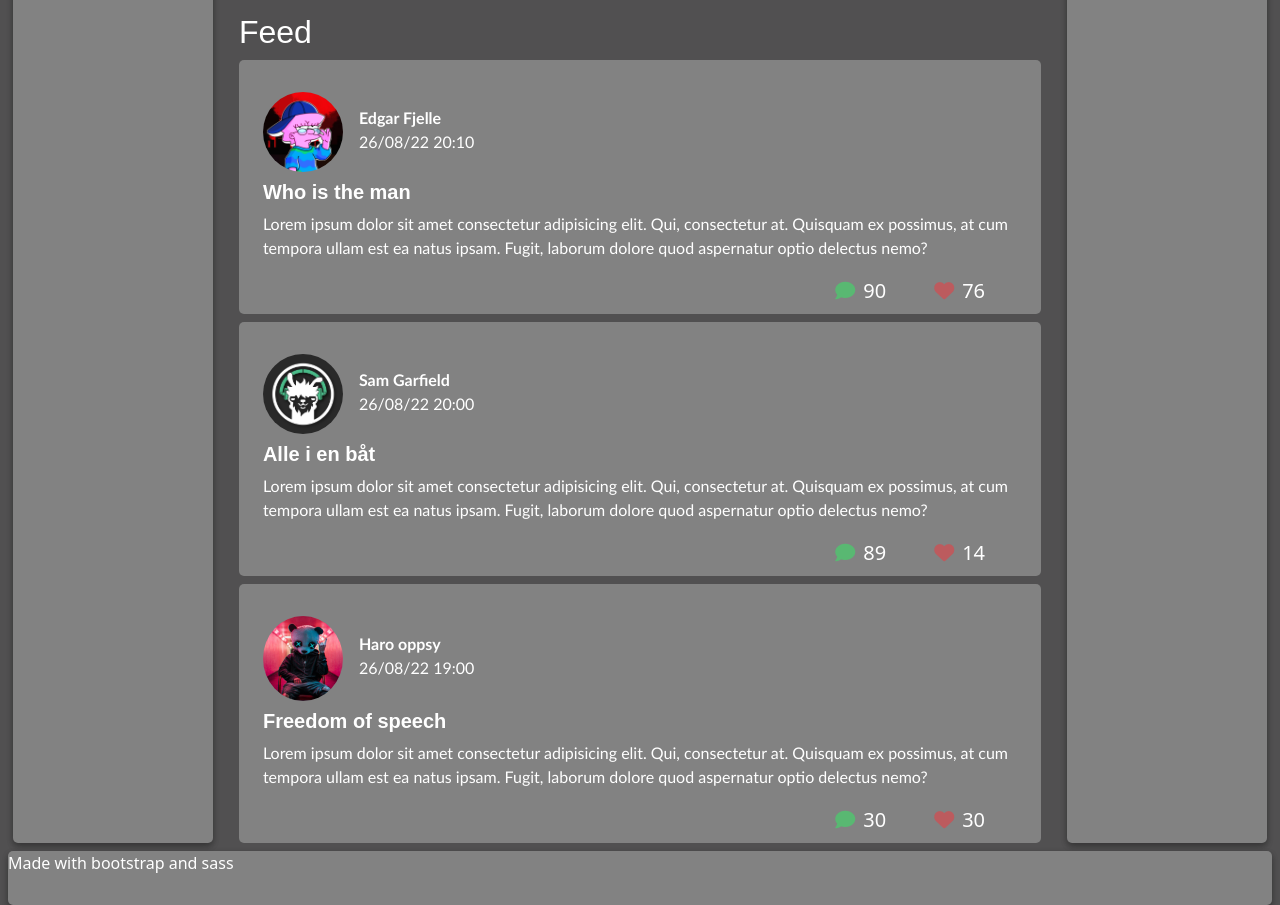
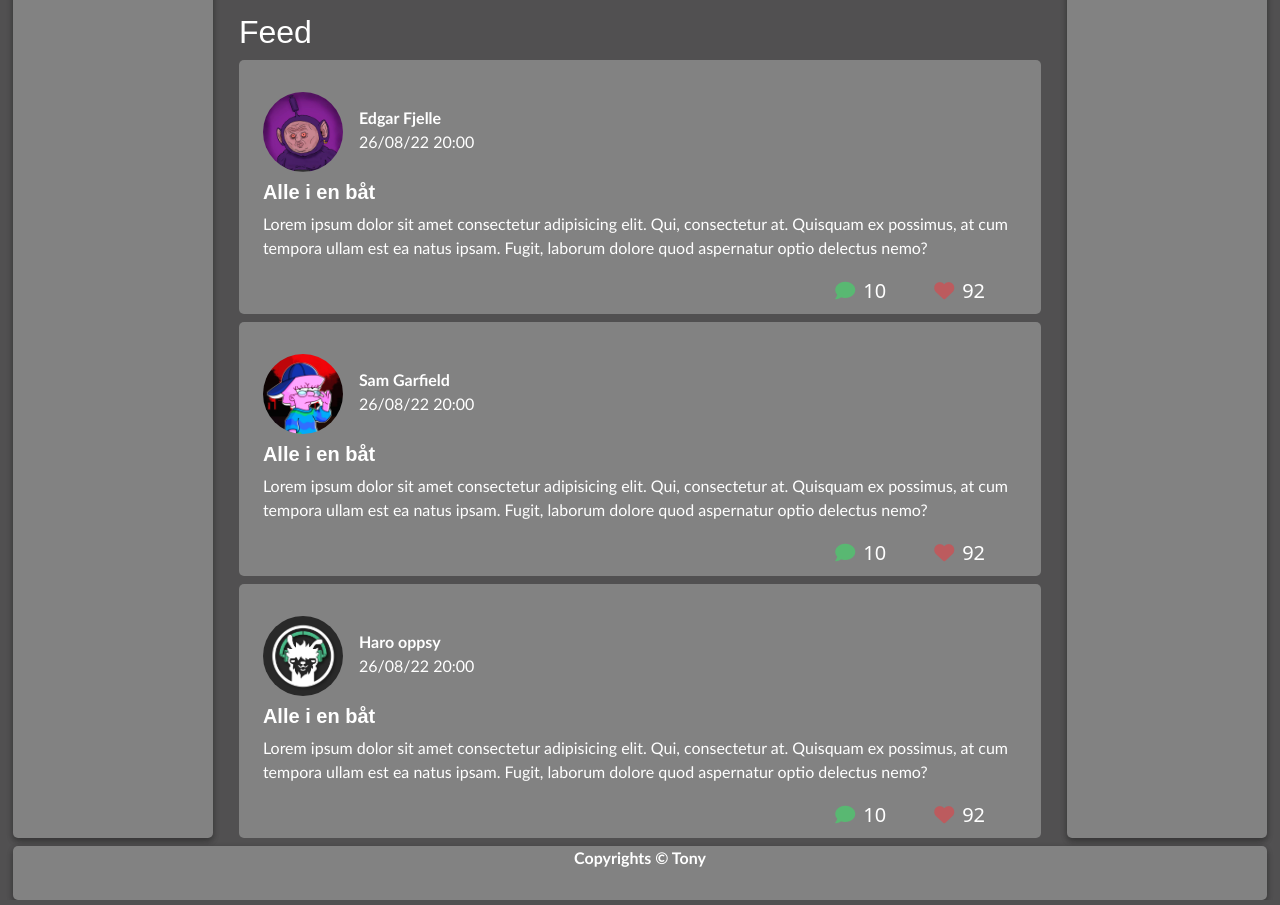
Before and after one commit to Moesera/TheSocial, a website: page index.html in a window 1280 px wide. Shown: the part 391-1296 px from the top of the page. Drawn offline with nearby package versions, Linux system fonts and the light colour scheme; files that its build step writes are made by us from their sources; a web font is replaced by a local one.

Commit message:
Changed profile/friends images, added class for border

```diff
--- a/index.html
+++ b/index.html
@@ -66,14 +66,14 @@
             <button type="button" class="btn btn-success text-white"><i class="fa-solid fa-plus"></i></button>
         </section>
         <h2>Feed</h2>
-        <section class="bg-primary p-2 box d-flex flex-wrap">
-          <img class="feed-img mt-4 ms-3" src="../assets/images/last ned (4).jpg" alt="Friends profile image" />
-          <div class="d-flex flex-column align-self-center ms-3 mt-4 w-75">
+        <section class="bg-primary p-2 box d-flex flex-wrap mt-2">
+          <img class="feed-img mt-4 ms-3 rounded-circle" src="../assets/images/profile-image2.jpg" alt="Friends profile image" />
+          <div class="d-flex flex-column align-self-center ms-3 mt-4 w-50">
           <p class="mb-0 bold-calibri">Edgar Fjelle</p>
-          <p class="mb-1 regular-calibri">26/08/22 20:10</p>
+          <p class="mb-1 regular-calibri">26/08/22 20:00</p>
         </div>
         <div class="mt-2 ms-1 container-md">
-          <h2 class="fs-5 bold-calibri">Who is the man</h2>
+          <h2 class="fs-5 bold-calibri">Alle i en båt</h2>
           <p class="w-100 regular-calibri">
             Lorem ipsum dolor sit amet consectetur adipisicing elit.
             Qui, consectetur at. Quisquam ex possimus, at cum tempora
@@ -83,17 +83,17 @@
         <div class="d-flex align-items-end justify-content-end flex-fill me-3 me-lg-5">
           <div class="d-flex me-4 me-lg-5 align-items-center fs-5">
             <i class="fa-solid fa-comment"></i>
-          <p class="m-0 ms-2">90</p>
+          <p class="m-0 ms-2">10</p>
         </div>
         <div class="d-flex align-items-center fs-5">
           <i class="fa-solid fa-heart"></i>
-          <p class="m-0 ms-2">76</p>
+          <p class="m-0 ms-2">92</p>
         </div>
         </div>
         </section>
         <section class="bg-primary p-2 box d-flex flex-wrap mt-2">
-          <img class="feed-img mt-4 ms-3" src="../assets/images/logo-jns.jpg" alt="Friends profile image" />
-          <div class="d-flex flex-column align-self-center ms-3 mt-4 w-75">
+          <img class="feed-img mt-4 ms-3 rounded-circle" src="../assets/images/last ned (4).jpg" alt="Friends profile image" />
+          <div class="d-flex flex-column align-self-center ms-3 mt-4 w-50">
           <p class="mb-0 bold-calibri">Sam Garfield</p>
           <p class="mb-1 regular-calibri">26/08/22 20:00</p>
         </div>
@@ -108,22 +108,22 @@
         <div class="d-flex align-items-end justify-content-end flex-fill me-3 me-lg-5">
           <div class="d-flex me-4 me-lg-5 align-items-center fs-5">
             <i class="fa-solid fa-comment"></i>
-          <p class="m-0 ms-2">89</p>
+          <p class="m-0 ms-2">10</p>
         </div>
         <div class="d-flex align-items-center fs-5">
           <i class="fa-solid fa-heart"></i>
-          <p class="m-0 ms-2">14</p>
+          <p class="m-0 ms-2">92</p>
         </div>
         </div>
         </section>
         <section class="bg-primary p-2 box d-flex flex-wrap mt-2">
-          <img class="feed-img mt-4 ms-3" src="../assets/images/profle-pic2.jpg" alt="Friends profile image" />
-          <div class="d-flex flex-column align-self-center ms-3 mt-4 w-75">
+          <img class="feed-img mt-4 ms-3 rounded-circle" src="../assets/images/logo-jns.jpg" alt="Friends profile image" />
+          <div class="d-flex flex-column align-self-center ms-3 mt-4 w-50">
           <p class="mb-0 bold-calibri">Haro oppsy</p>
-          <p class="mb-1 regular-calibri">26/08/22 19:00</p>
+          <p class="mb-1 regular-calibri">26/08/22 20:00</p>
         </div>
         <div class="mt-2 ms-1 container-md">
-          <h2 class="fs-5 bold-calibri">Freedom of speech</h2>
+          <h2 class="fs-5 bold-calibri">Alle i en båt</h2>
           <p class="w-100 regular-calibri">
             Lorem ipsum dolor sit amet consectetur adipisicing elit.
             Qui, consectetur at. Quisquam ex possimus, at cum tempora
@@ -133,17 +133,21 @@
         <div class="d-flex align-items-end justify-content-end flex-fill me-3 me-lg-5">
           <div class="d-flex me-4 me-lg-5 align-items-center fs-5">
             <i class="fa-solid fa-comment"></i>
-          <p class="m-0 ms-2">30</p>
+          <p class="m-0 ms-2">10</p>
         </div>
         <div class="d-flex align-items-center fs-5">
           <i class="fa-solid fa-heart"></i>
-          <p class="m-0 ms-2">30</p>
+          <p class="m-0 ms-2">92</p>
         </div>
         </div>
         </section>
       </div>
       <aside class="banner-left mx-9 w-25 bg-primary"></aside>
     </main>
-    <footer class="mx-2 my-2 bg-primary text-white">Made with bootstrap and sass</footer>
+    <footer class="mx-9 my-2 bg-primary text-white">
+      <div class="d-flex justify-content-center bold-calibri">
+        <p class="d-flex m-0 fs-6">Copyrights &copy; Tony</p>
+      </div>
+    </footer>
   </body>
 </html>
--- a/src/scss/components/_custom-styles.scss
+++ b/src/scss/components/_custom-styles.scss
@@ -14,14 +14,8 @@ $gill-sans: gill-sans-nova, sans-serif;
 $container-shadow: rgba(0, 0, 0, 0.16) 0px 3px 6px, rgba(0, 0, 0, 0.23) 0px 3px 6px;
 // $container-shadow: rgba(50, 50, 93, 0.30) 0px 6px 12px -2px, rgba(0, 0, 0, 0.6) 0px 3px 7px -3px;
 
-
 // Mixins
 @mixin element-border($radius, $style) {
-    border-radius: $radius;
-    border-style: $style;
+  border-radius: $radius;
+  border-style: $style;
 }
-
-@mixin feed-image($radius, $size) {
-    border-radius: $radius;
-    width: $size;
-}
--- a/src/scss/components/_main-content.scss
+++ b/src/scss/components/_main-content.scss
@@ -28,7 +28,7 @@ textarea {
 }
 
 .feed-img {
-  @include custom-styles.feed-image(50%, 80px);
+  width: 80px;
 }
 
 .bold-calibri {
```
Also changed, not shown: pages/login.html (+5 -1 lines), pages/profile.html (+15 -11 lines).
